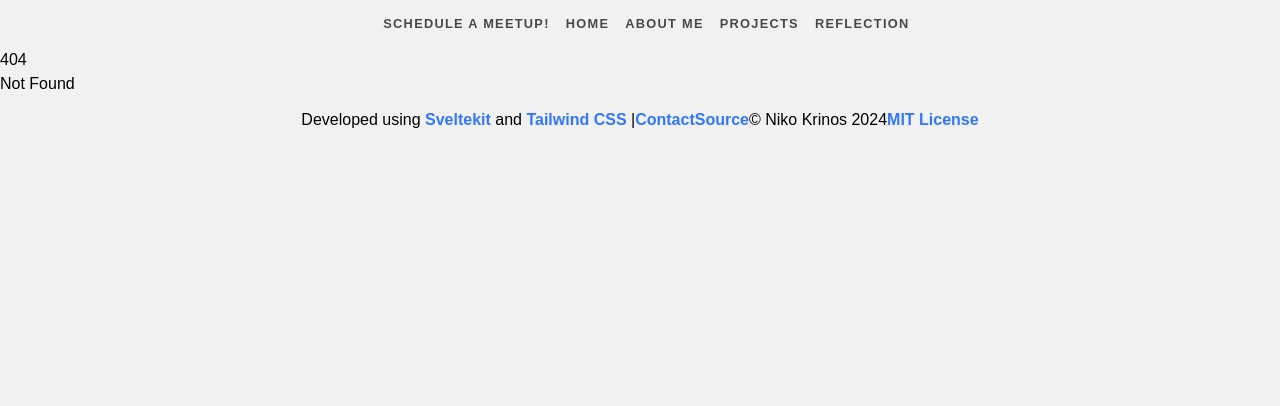
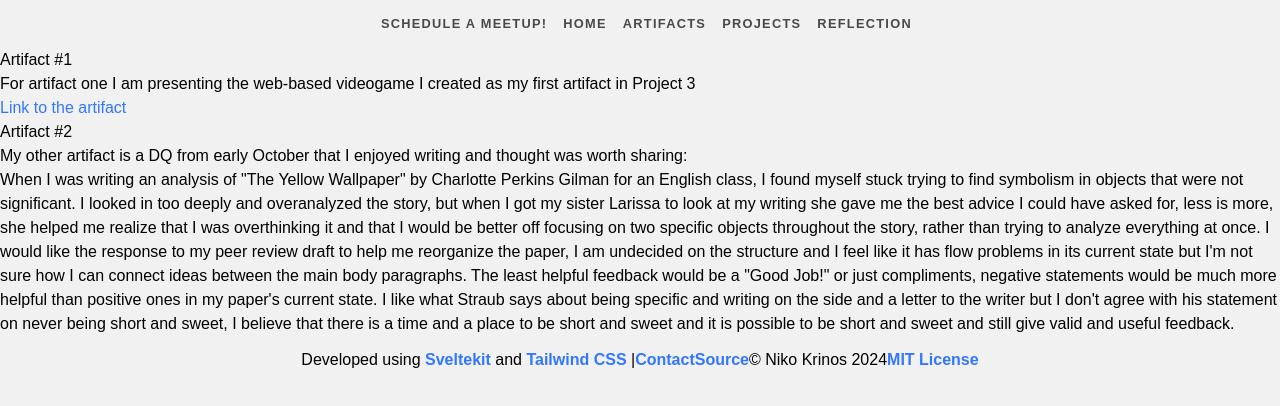
Before and after one commit to Plackett/dmalsan, a SvelteKit app: page /artifacts in a window 1280 px wide. Before the commit this address had no page. Shown: the top 406 px of the page. Built offline with nearby package versions, Linux system fonts and the light colour scheme; some icons are missing.

Commit message:
added artifacts

```diff
--- a/src/routes/+page.svelte
+++ b/src/routes/+page.svelte
@@ -9,7 +9,7 @@
 	<div class="flex h-full w-full flex-col gap-4 md:flex-row">
 		<!-- About Section -->
 		<a
-			href="./about.html"
+			href="./artifacts.html"
 			class="group relative flex flex-1 flex-col items-center justify-center overflow-hidden transition-all duration-500 hover:flex-[1.3]"
 		>
 			<!-- svelte-ignore a11y_img_redundant_alt -->
@@ -20,7 +20,7 @@
 			/>
 			<span
 				class="dark:text-[var(--color-main-2) mt-4 text-lg font-semibold"
-				style="color: var(--color-main-1);">About Me</span
+				style="color: var(--color-main-1);">Artifacts</span
 			>
 		</a>
 
--- a/src/routes/Header.svelte
+++ b/src/routes/Header.svelte
@@ -15,8 +15,8 @@
 			<li aria-current={$page.url.pathname.endsWith('/') ? 'page' : undefined}>
 				<a href="./">Home</a>
 			</li>
-			<li aria-current={$page.url.pathname.endsWith('/about.html') ? 'page' : undefined}>
-				<a href="./about.html">About Me</a>
+			<li aria-current={$page.url.pathname.endsWith('/artifacts.html') ? 'page' : undefined}>
+				<a href="./artifacts.html">Artifacts</a>
 			</li>
 			<li aria-current={$page.url.pathname.endsWith('/projects.html') ? 'page' : undefined}>
 				<a href="./projects.html">Projects</a>
--- /dev/null
+++ b/src/routes/artifacts/+page.svelte
@@ -0,0 +1,14 @@
+<section >
+	<div class="grid grid-cols-2 gap-10">
+        <div>
+            <h1 class="text-2xl font-serif text-center dark:text-[#eee]">Artifact #1</h1>
+            <p class="font-serif text-xl">For artifact one I am presenting the web-based videogame I created as my first artifact in Project 3</p>
+            <a class="font-serif rounded bg-slate-300 pl-3 pr-3 pt-1 pb-1" href="./game.html">Link to the artifact</a>
+        </div>
+        <div>
+            <h1 class="text-2xl font-serif text-center dark:text-[#eee]">Artifact #2</h1>
+            <p class="font-serif text-xl">My other artifact is a DQ from early October that I enjoyed writing and thought was worth sharing:</p>
+            <p class="font-serif rounded bg-slate-300 pl-3 pr-3 pt-1 pb-1">When I was writing an analysis of "The Yellow Wallpaper" by Charlotte Perkins Gilman for an English class, I found myself stuck trying to find symbolism in objects that were not significant. I looked in too deeply and overanalyzed the story, but when I got my sister Larissa to look at my writing she gave me the best advice I could have asked for, less is more, she helped me realize that I was overthinking it and that I would be better off focusing on two specific objects throughout the story, rather than trying to analyze everything at once. I would like the response to my peer review draft to help me reorganize the paper, I am undecided on the structure and I feel like it has flow problems in its current state but I'm not sure how I can connect ideas between the main body paragraphs. The least helpful feedback would be a "Good Job!" or just compliments, negative statements would be much more helpful than positive ones in my paper's current state. I like what Straub says about being specific and writing on the side and a letter to the writer but I don't agree with his statement on never being short and sweet, I believe that there is a time and a place to be short and sweet and it is possible to be short and sweet and still give valid and useful feedback.</p>
+        </div>
+    </div>
+</section>
```
